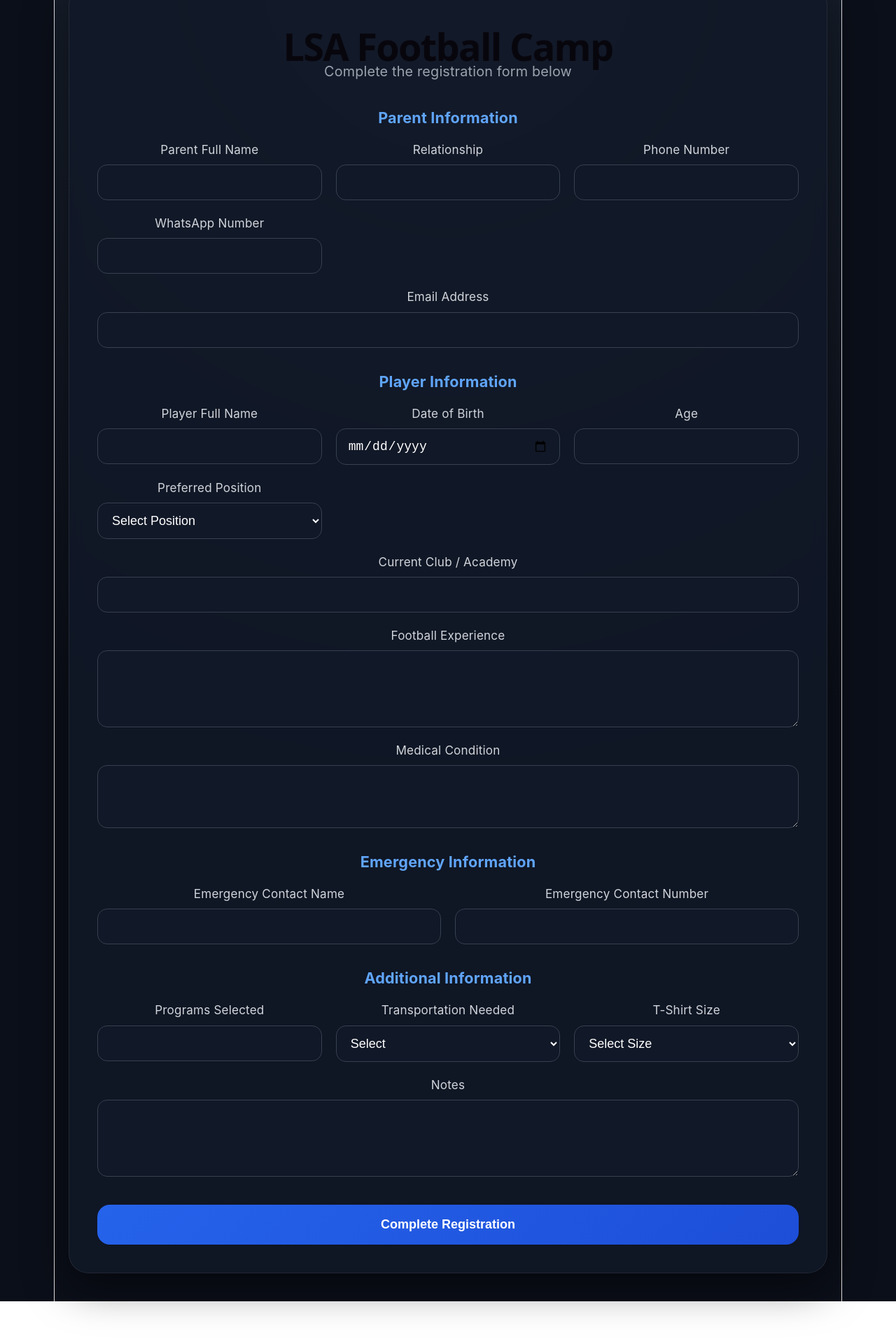
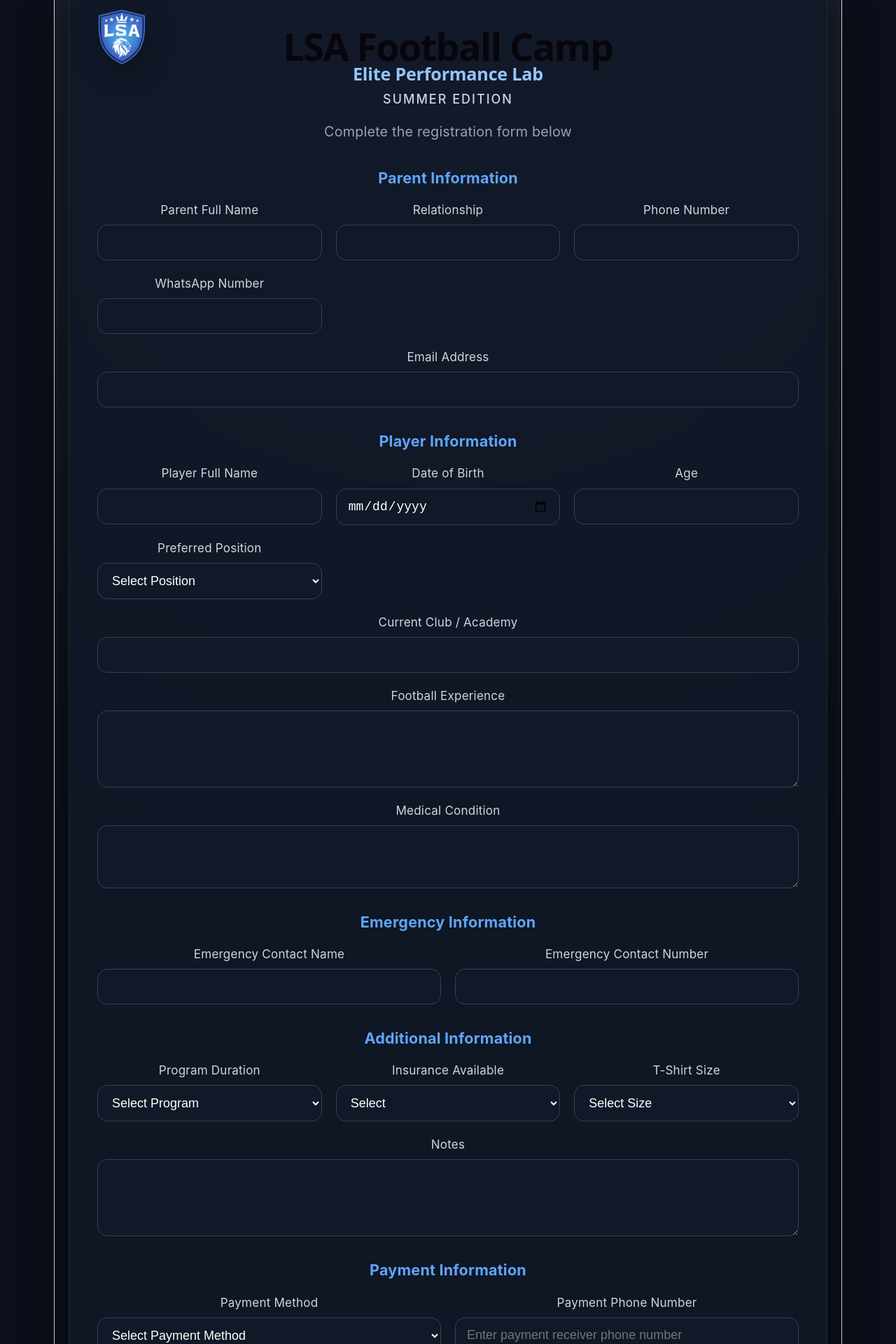
Before and after one commit to MaherLawand/LSA-Football-Camp, a React (Vite) app: page / in a window 1280 px wide. Shown: the part 60-1980 px from the top of the page at 70% size. Before the commit the page ends 1919 px from the top, so only its background shows below. Built offline with nearby package versions, Linux system fonts and the light colour scheme.

Commit message:
updated form validation and ui

```diff
--- a/src/App.css
+++ b/src/App.css
@@ -16,7 +16,43 @@
   background:
     radial-gradient(circle at top, #1f2937, #0b0f19 60%);
 }
+.logo {
+  position: absolute;
+  top: 30px;
+  left: 30px;
 
+  width: 90px;
+  height: auto;
+
+  object-fit: contain;
+
+  filter:
+    drop-shadow(0 10px 20px rgba(0,0,0,0.35));
+
+  user-select: none;
+  pointer-events: none;
+}
+.hero-subtitles {
+  margin-top: 12px;
+  margin-bottom: 20px;
+
+  display: flex;
+  flex-direction: column;
+}
+
+.hero-subtitles h2 {
+  font-size: 1.4rem;
+  font-weight: 700;
+  color: #93c5fd;
+}
+
+.hero-subtitles h3 {
+  font-size: 1rem;
+  font-weight: 500;
+  color: #cbd5e1;
+  letter-spacing: 2px;
+  text-transform: uppercase;
+}
 .container {
   max-width: 1100px;
   margin: auto;
--- a/src/App.jsx
+++ b/src/App.jsx
@@ -24,10 +24,13 @@
     emergencyContactNumber: '',
 
     programsSelected: '',
-    transportationNeeded: '',
+    insuranceAvailable: '',
+insuranceType: '',
     tshirtSize: '',
 
     paymentStatus: 'Pending',
+    paymentMethod: '',
+paymentPhoneNumber: '',
     notes: '',
   })
 
@@ -39,7 +42,13 @@
 
   setFormData((prev) => ({
     ...prev,
+
     [name]: value,
+
+    ...(name === 'insuranceAvailable' &&
+    value === 'No'
+      ? { insuranceType: '' }
+      : {}),
   }))
 }
 
@@ -175,7 +184,35 @@
   setIsSubmitting(false)
   return
 }
+if (!formData.paymentMethod) {
+  setSubmitMessage(
+    'Please select a payment method.'
+  )
+  setIsSubmitting(false)
+  return
+}
 
+if (
+  !formData.paymentPhoneNumber.trim()
+) {
+  setSubmitMessage(
+    'Please enter the payment phone number.'
+  )
+  setIsSubmitting(false)
+  return
+}
+
+if (
+  !phoneRegex.test(
+    formData.paymentPhoneNumber
+  )
+) {
+  setSubmitMessage(
+    'Invalid payment phone number.'
+  )
+  setIsSubmitting(false)
+  return
+}
       // await fetch(scriptURL, {
       //   method: 'POST',
       //   mode: 'no-cors',
@@ -225,10 +262,17 @@
   emergencyContactNumber: '',
 
   programsSelected: '',
-        transportationNeeded: '',
+
+  insuranceAvailable: '',
+  insuranceType: '',
+
   tshirtSize: '',
 
   paymentStatus: 'Pending',
+
+  paymentMethod: '',
+  paymentPhoneNumber: '',
+
   notes: '',
 })
     } catch (error) {
@@ -243,8 +287,22 @@
     <div className="app">
     <div className="container">
     <div className="hero">
+  <img
+    src="/logo.png"
+    alt="LSA Logo"
+    className="logo"
+  />
+
   <h1>LSA Football Camp</h1>
-        <p>Complete the registration form below</p>
+
+  <div className="hero-subtitles">
+    <h2>Elite Performance Lab</h2>
+    <h3>Summer Edition</h3>
+  </div>
+
+  <p>
+    Complete the registration form below
+  </p>
 </div>
       <form
         onSubmit={handleSubmit}
@@ -420,27 +478,62 @@
 
           <div className="grid">
             <div className="form-group">
-              <label>Programs Selected</label>
-              <input
-                type="text"
+
+  <label>Program Duration</label>
+
+  <select
     name="programsSelected"
     value={formData.programsSelected}
     onChange={handleChange}
-              />
+  >
+    <option value="">Select Program</option>
+    <option value="3 Weeks">
+      3 Weeks
+    </option>
+    <option value="5 Weeks">
+      5 Weeks
+    </option>
+  </select>
 </div>
 
             <div className="form-group">
-              <label>Transportation Needed</label>
+
+  <label>Insurance Available</label>
+
   <select
-                name="transportationNeeded"
-                value={formData.transportationNeeded}
+
+    name="insuranceAvailable"
+
+    value={formData.insuranceAvailable}
+
     onChange={handleChange}
+
   >
+
     <option value="">Select</option>
+
     <option value="Yes">Yes</option>
+
     <option value="No">No</option>
+
   </select>
+
 </div>
+
+{formData.insuranceAvailable === 'Yes' && (
+  <div className="form-group">
+    <label>Insurance Type</label>
+
+    <input
+      type="text"
+      name="insuranceType"
+      value={formData.insuranceType}
+      onChange={handleChange}
+      placeholder="Enter insurance type"
+      required
+    />
+  </div>
+)}
 
             <div className="form-group">
               <label>T-Shirt Size</label>
@@ -465,6 +558,50 @@
                 name="notes"
                 value={formData.notes}
                 onChange={handleChange}
+              />
+            </div>
+          </div>
+
+          <div className="section-title">
+  Payment Information
+</div>
+
+<div className="grid">
+  <div className="form-group">
+    <label>Payment Method</label>
+
+    <select
+      name="paymentMethod"
+      value={formData.paymentMethod}
+      onChange={handleChange}
+      required
+    >
+      <option value="">
+        Select Payment Method
+      </option>
+
+      <option value="OMT">
+        Paid by OMT
+      </option>
+
+      <option value="Neo">
+        Paid by Neo
+      </option>
+    </select>
+  </div>
+
+  <div className="form-group">
+    <label>
+      Payment Phone Number
+    </label>
+
+    <input
+      type="tel"
+      name="paymentPhoneNumber"
+      value={formData.paymentPhoneNumber}
+      onChange={handleChange}
+      placeholder="Enter payment receiver phone number"
+      required
     />
   </div>
 </div>
```
Also changed, not shown: public/logo.png (added). Lines whose indentation alone changed are shown as unchanged.
